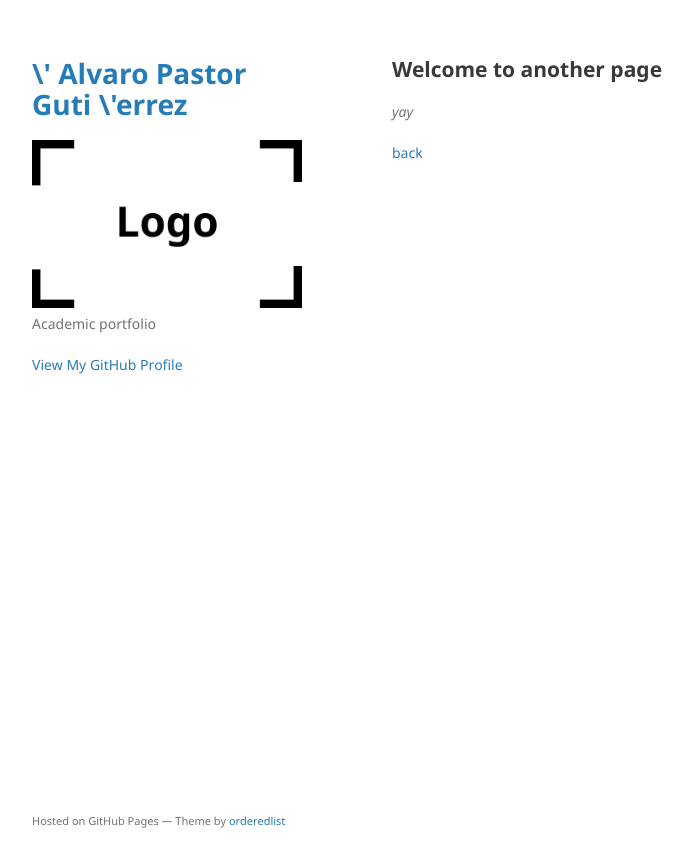
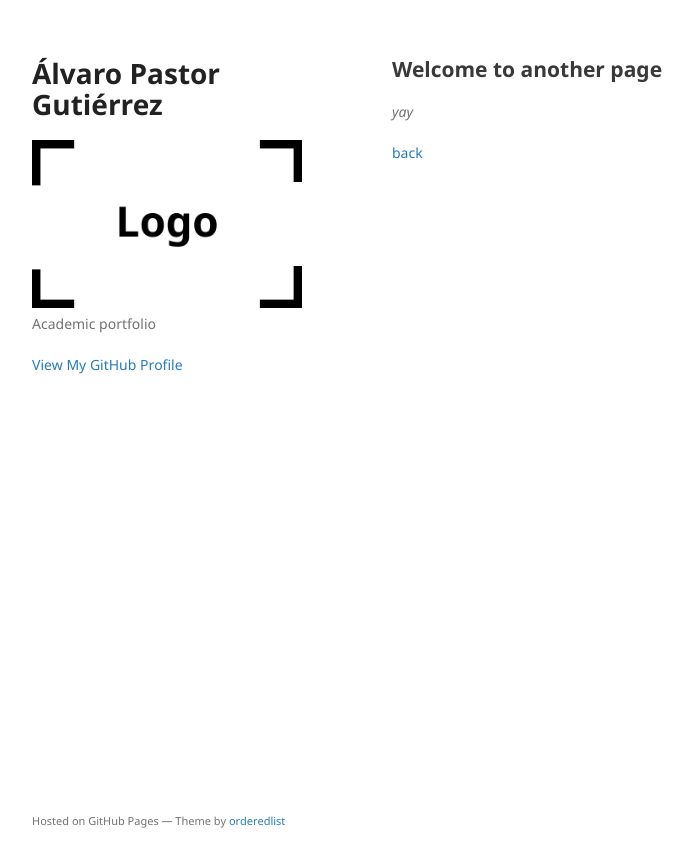
Before and after one commit to alvaro-pastor-gutierrez/alvaro-pastor-gutierrez.github.io, a Jekyll site: the page built from another-page.md, in a window 1280 px wide. Shown: the top 867 px of the page, without its empty margins (178-871 px from the left). Built offline with Jekyll 4.4.1, drawn with Linux system fonts in a browser that asks for light colours; our own code applies the rules of GitHub Pages for plain Markdown files.

Commit message:
Update _config.yml

```diff
--- a/_config.yml
+++ b/_config.yml
@@ -1,4 +1,4 @@
-title: \' Alvaro Pastor Guti \'errez
+title: <h1>Álvaro Pastor Gutiérrez</h1>
 logo: /assets/img/logo.png
 description: Academic portfolio
 # show_downloads: true
```
